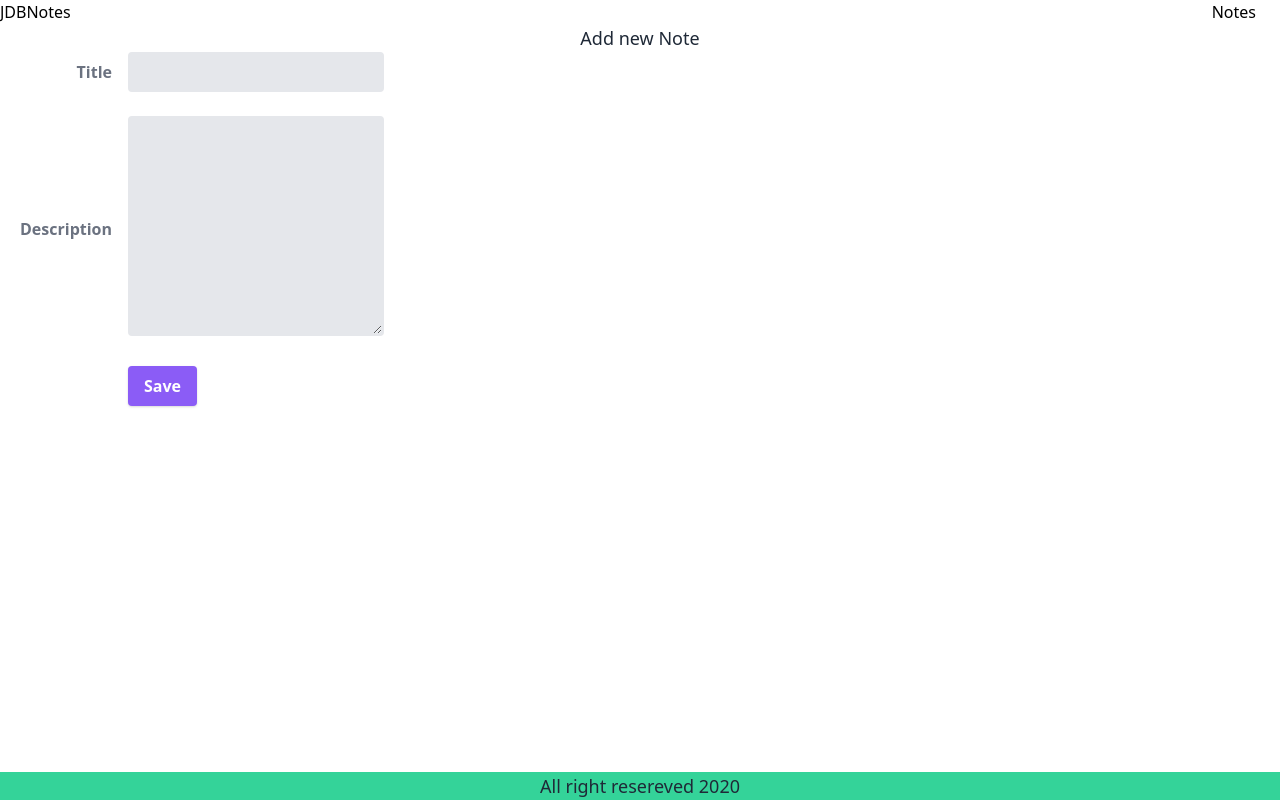
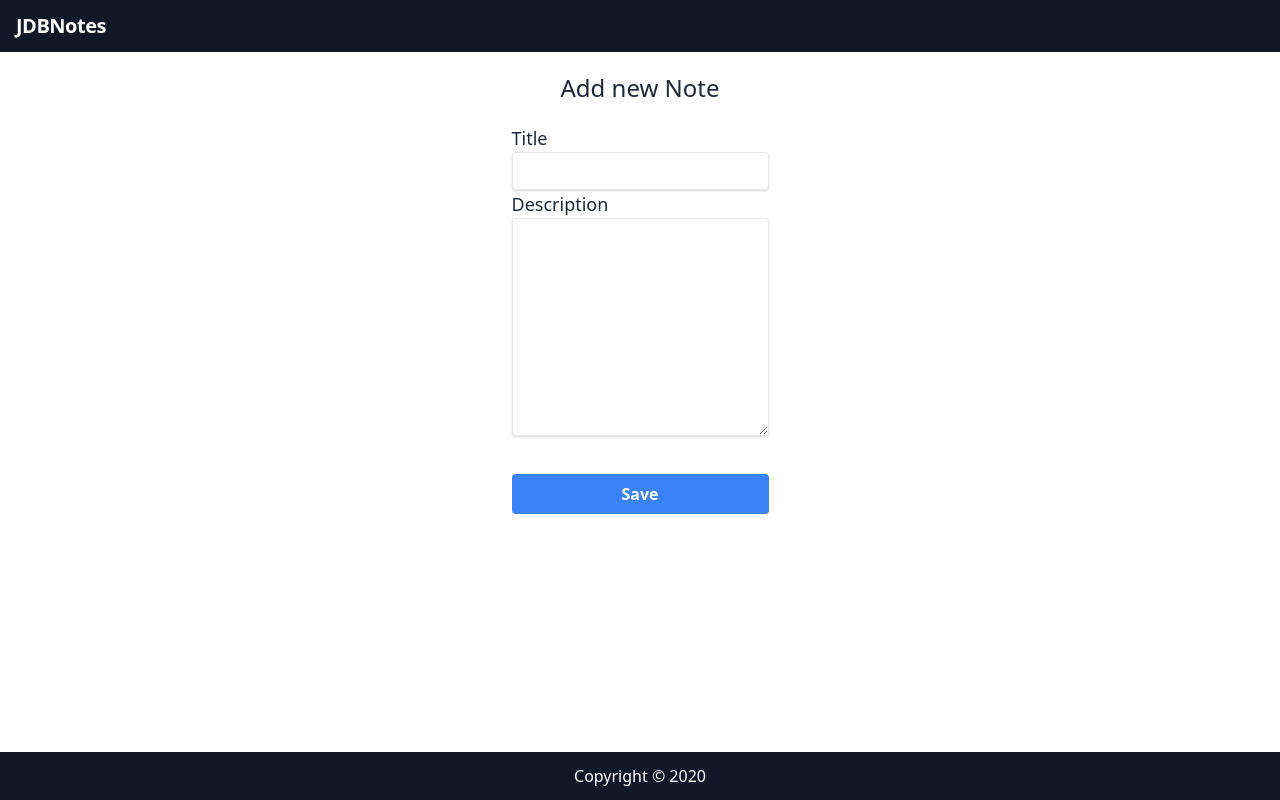
Before and after one commit to jhosep98/typescript-notes, a plain HTML site: page index.html in a window 1280 px wide. Drawn offline with nearby package versions, Linux system fonts and the light colour scheme.

Commit message:
Adding styles to cards

```diff
--- a/index.html
+++ b/index.html
@@ -10,68 +10,62 @@
     />
   </head>
   <body class="h-screen flex flex-col">
-    <header class="bg-orange-400 w-full">
+    <header class="flex items-center justify-between bg-gray-900 px-4 py-3">
       <nav>
-        <ul class="flex justify-between">
-          <li class="mr-6">
-            <a class="text-black hover:text-blue-800" href="#">JDBNotes</a>
-          </li>
-          <li class="mr-6">
-            <a class="text-black hover:text-blue-800" href="#">Notes</a>
-          </li>
-        </ul>
+        <h1 class="text-white font-semibold text-xl tracking-tight" href="#">
+          JDBNotes
+        </h1>
       </nav>
     </header>
     <main>
-      <section>
+      <section class="container mx-auto pt-5 flex flex-col text-center">
         <div>
-          <h2 class="font-sans text-lg text-gray-800 text-center">
+          <h2 class="font-sans text-2xl text-gray-800 text-center">
             Add new Note
           </h2>
         </div>
-        <div>
-          <form class="w-full max-w-sm" id="saveNote">
-            <div class="md:flex md:items-center mb-6">
-              <div class="md:w-1/3">
-                <label
-                  class="block text-gray-500 font-bold md:text-right mb-1 md:mb-0 pr-4"
-                  for="inline-full-name"
-                >
+        <div class="flex justify-center mt-5">
+          <form id="saveNote">
+            <div>
+              <div class="text-left">
+                <label for="title" class="font-sans text-lg text-gray-800">
                   Title
                 </label>
               </div>
-              <div class="md:w-2/3">
+              <div>
                 <input
-                  class="bg-gray-200 appearance-none border-2 border-gray-200 rounded w-full py-2 px-4 text-gray-700 leading-tight focus:outline-none focus:bg-white focus:border-purple-500"
                   id="title"
                   type="text"
+                  required
+                  class="shadow appearance-none border rounded w-full py-2 px-3 text-gray-700 leading-tight focus:outline-none focus:shadow-outline"
                 />
               </div>
             </div>
-            <div class="md:flex md:items-center mb-6">
-              <div class="md:w-1/3">
+            <div>
+              <div class="text-left">
                 <label
-                  class="block text-gray-500 font-bold md:text-right mb-1 md:mb-0 pr-4"
                   for="description"
+                  class="font-sans text-lg text-gray-800"
                 >
                   Description
                 </label>
               </div>
-              <div class="md:w-2/3">
+              <div>
                 <textarea
                   name="description"
                   id="description"
                   rows="10"
-                  class="bg-gray-200 appearance-none border-2 border-gray-200 rounded w-full py-2 px-4 text-gray-700 leading-tight focus:outline-none focus:bg-white focus:border-purple-500"
+                  required
+                  class="shadow appearance-none border rounded w-full py-2 px-3 text-gray-700 leading-tight focus:outline-none focus:shadow-outline"
                 ></textarea>
               </div>
             </div>
-            <div class="md:flex md:items-center">
-              <div class="md:w-1/3"></div>
-              <div class="md:w-2/3">
+            <div>
+              <div></div>
+              <div>
                 <button
-                  class="shadow bg-purple-500 hover:bg-purple-400 focus:shadow-outline focus:outline-none text-white font-bold py-2 px-4 rounded"
                   type="submit"
+                  class="block w-full mt-8 transition duration-300 ease-in-out transform hover:-translate-y-1 hover:scale-110 bg-blue-500 hover:bg-blue-700 text-white font-bold py-2 px-4 rounded"
                 >
                   Save
                 </button>
@@ -80,13 +74,19 @@
           </form>
         </div>
       </section>
+
       <section>
-        <div id="containerNotes"></div>
+        <div
+          id="containerNotes"
+          class="container mt-8 mx-auto flex flex-wrap justify-center"
+        ></div>
       </section>
     </main>
     <footer class="mt-auto">
-      <p class="font-sans text-lg text-gray-800 text-center bg-green-400">
-        All right resereved 2020
+      <p
+        class="flex items-center justify-center bg-gray-900 px-4 py-3 text-white"
+      >
+        Copyright © 2020
       </p>
     </footer>
 
--- a/js/app.js
+++ b/js/app.js
@@ -1,3 +1,4 @@
+"use strict";
 var __spreadArrays = (this && this.__spreadArrays) || function () {
     for (var s = 0, i = 0, il = arguments.length; i < il; i++) s += arguments[i].length;
     for (var r = Array(s), k = 0, i = 0; i < il; i++)
@@ -20,7 +21,7 @@ var eventListeners = function () {
         var noteObject = {
             id: Date.now(),
             title: title,
-            description: description
+            description: description,
         };
         // Add notes to the new Array:
         notes = __spreadArrays(notes, [noteObject]);
@@ -31,6 +32,7 @@ var eventListeners = function () {
     });
     document.addEventListener("DOMContentLoaded", function () {
         notes = JSON.parse(localStorage.getItem("notes")) || [];
+        console.log(notes);
         createTemplateHTML();
     });
 };
@@ -42,11 +44,16 @@ var createTemplateHTML = function () {
             // delete button
             var btnDelete = document.createElement("button");
             btnDelete.textContent = "Delete";
+            btnDelete.classList.add("bg-red-500", "text-white", "font-bold", "py-2", "px-2", "rounded");
             btnDelete.onclick = function () { return deleteNote(note.id); };
             // container html
             var containerNote = document.createElement("div");
             var titleNote = document.createElement("h2");
             var descriptionNote = document.createElement("p");
+            // Add class css
+            containerNote.classList.add("bg-gray-200", "rounded-lg", "p-6", "m-6", "flex", "flex-col", "w-64", "h-64", "content-center", "justify-between");
+            titleNote.classList.add("text-lg", "uppercase", "block", "mt-1", "text-lg", "leading-tight", "font-semibold", "text-gray-900", "hover:underline");
+            descriptionNote.classList.add("text-gray-600", "my-3", "text-gray-600", "capitalize");
             titleNote.innerText = note.title;
             descriptionNote.innerText = note.description;
             containerNote.appendChild(titleNote);
```
Also changed, not shown: tsconfig.json (added, +62 -0 lines), 1 other file.
